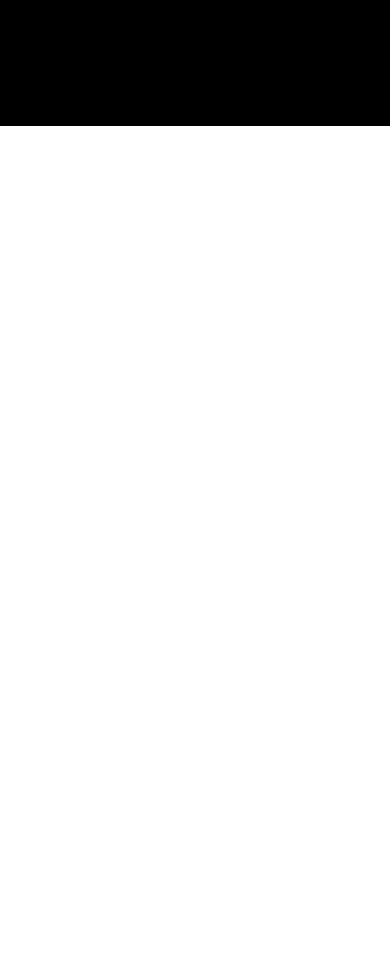
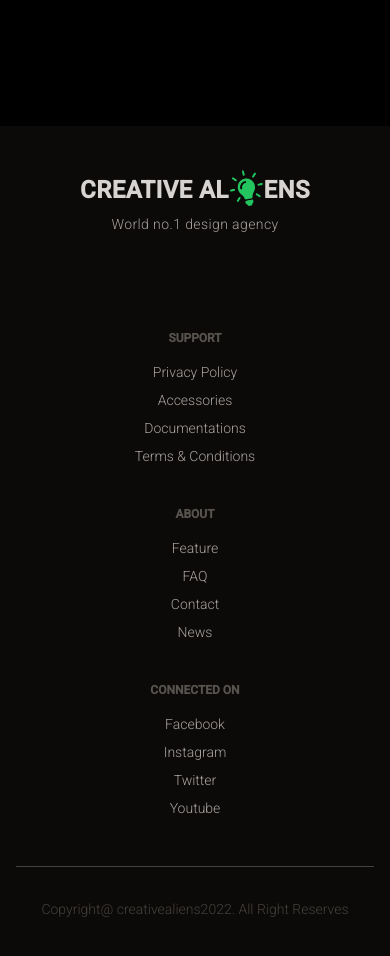
Before and after one commit to xaadrj/creative-aliens-frontend, a Next.js app: page / in a window 390 px wide. Shown: the part 6500-7456 px from the top of the page. Before the commit the page ends 6626 px from the top, so only its background shows below. Built offline with nearby package versions, Linux system fonts and the light colour scheme.

Commit message:
create website completed

```diff
--- a/app/page.js
+++ b/app/page.js
@@ -5,6 +5,7 @@ import ThirdSection  from '@/components/thirdSection';
 import FourthSection from '@/components/fourthSection';
 import FifthSection from '@/components/fifthSection/index';
 import Newsletter from '@/components/newsletter';
+import Footer from '@/components/footer';
 
 
 export default function Home() {
@@ -17,6 +18,7 @@ export default function Home() {
       <FourthSection/>
       <FifthSection/>
       <Newsletter/>
+      <Footer/>
     </main>
   )
 }
--- /dev/null
+++ b/components/footer/index.js
@@ -0,0 +1,54 @@
+
+import Image from "next/image";
+
+
+export default function Footer() {
+    return (
+        <div className="px-4 md:px-20 py-12 bg-stone-950 w-full xl:px-40 ">
+            <div className="xl:container lg:flex-row flex-col flex justify-center md:justify-start items-start w-full gap-24 2xl:gap-40 pb-12 border-b border-stone-700">
+                <div className="text-center w-full items-center md:items-start md:w-auto md:text-left text-stone-300 tracking-wide flex flex-col justify-center md:justify-start gap-2">
+                    <h1 className="text-2xl font-bold uppercase flex">
+                        Creative Al{" "}
+                        <Image
+                            width={35}
+                            height={5}
+                            className="-mt-1 -rotate-12 "
+                            src="/icons/light-bulb.png"
+                            alt="blub"
+                        />
+                        ens
+                    </h1>
+                    <p className="font-light text-stone-400 text-sm">World no.1 design agency</p>
+                </div>
+                <div className="flex-wrap w-full md:w-auto md:flex md:flex-nowrap md:justify-start items-center justify-center  md:items-start md:gap-40 lg:gap-20 xl:gap-40">
+                    <div className="flex md:justify-start md:text-left justify-center items-center w-full md:w-auto md:items-start gap-2 flex-col">
+                        <h6 className="uppercase text-stone-600 text-xs font-bold mb-2 md:mb-4">support</h6>
+                        <a className="text-stone-400 font-light text-sm" href="#">Privacy Policy</a>
+                        <a className="text-stone-400 font-light text-sm" href="#">Accessories</a>
+                        <a className="text-stone-400 font-light text-sm" href="#">Documentations</a>
+                        <a className="text-stone-400 font-light text-sm" href="#">Terms & Conditions</a>
+                    </div>
+                    <div className="flex md:justify-start md:text-left justify-center items-center w-full md:w-auto mt-10 md:mt-0 md:items-start gap-2 flex-col">
+                        <h6 className="uppercase text-stone-600 text-xs font-bold mb-2 md:mb-4">about</h6>
+                        <a className="text-stone-400 font-light text-sm" href="#">Feature</a>
+                        <a className="text-stone-400 font-light text-sm" href="#">FAQ</a>
+                        <a className="text-stone-400 font-light text-sm" href="#">Contact</a>
+                        <a className="text-stone-400 font-light text-sm" href="#">News</a>
+                    </div>
+                    <div className="flex md:justify-start md:text-left justify-center items-center w-full md:w-auto mt-10 md:mt-0 md:items-start gap-2 flex-col">
+                        <h6 className="uppercase text-stone-600 text-xs font-bold mb-2 md:mb-4">Connected on</h6>
+                        <a className="text-stone-400 font-light text-sm" href="#">Facebook</a>
+                        <a className="text-stone-400 font-light text-sm" href="#">Instagram</a>
+                        <a className="text-stone-400 font-light text-sm" href="#">Twitter</a>
+                        <a className="text-stone-400 font-light text-sm" href="#">Youtube</a>
+                    </div>
+                </div>
+
+            </div>
+            <div className="flex w-full text-stone-700 font-light mt-8 text-sm justify-center">
+                <span>Copyright@ creativealiens2022. All Right Reserves</span>
+            </div>
+
+        </div>
+    )
+}
```
Also changed, not shown: public/icons/light-bulb.png (added).
